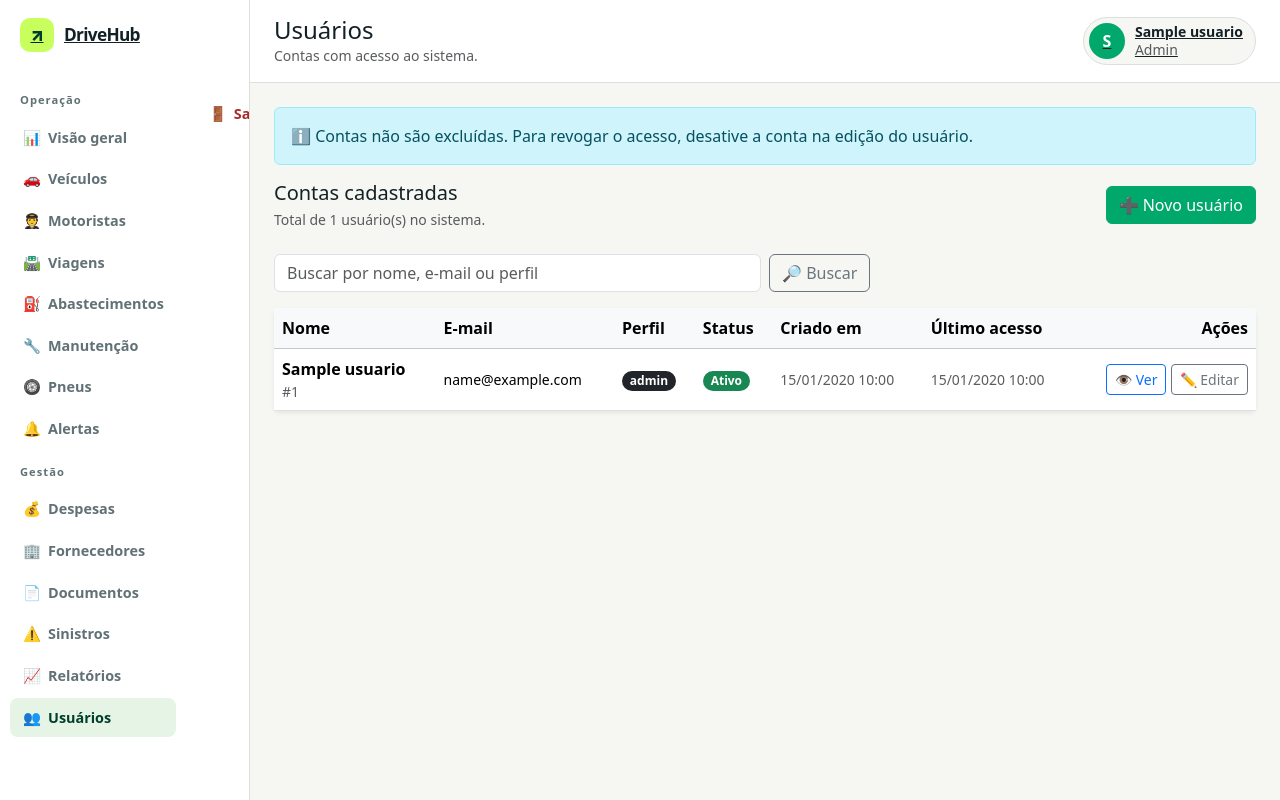
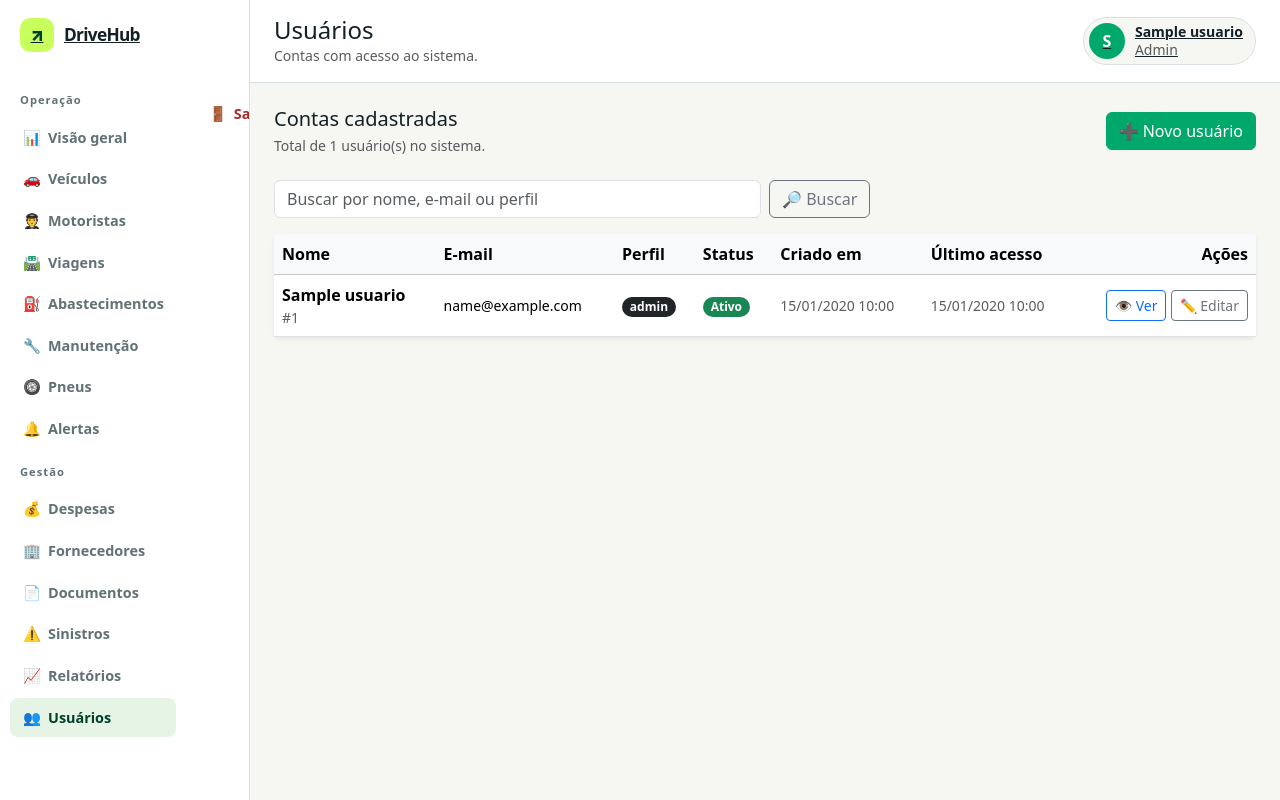
Before and after one commit to mrlima4095/controle-de-frota, a PHP site: page /dashboard/usuarios/index.php in a window 1280 px wide. Run offline with PHP 8.4, Linux system fonts and the light colour scheme; the visitor is signed in with stand-in values (Sample User, id 1); tables that the repository leaves empty hold one stand-in row (values such as "Sample post").

Commit message:
sem aviso mesmo affs

```diff
--- a/dashboard/usuarios/index.php
+++ b/dashboard/usuarios/index.php
@@ -57,10 +57,6 @@ require __DIR__ . '/../../includes/header.php';
 <?php if (isset($_GET['ok'])): ?>
     <div class="alert alert-success" role="alert">Usuário salvo com sucesso.</div>
 <?php endif; ?>
-
-<div class="alert alert-info" role="alert">
-    ℹ️ Contas não são excluídas. Para revogar o acesso, desative a conta na edição do usuário.
-</div>
 
 <div class="d-flex flex-column flex-sm-row align-items-sm-center justify-content-between gap-3 mb-4">
     <div>
```
